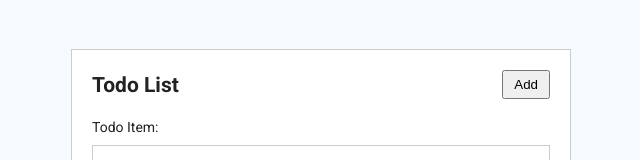
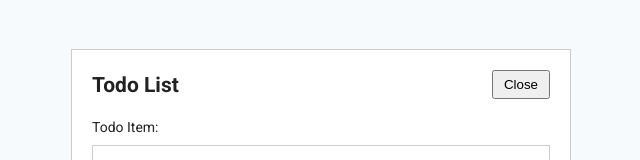
Before and after one commit to kalvinhart/angular-todo, an Angular app: page / in a window 1280 px wide. Both pictures are taken after a click on the button "Add". Shown: the part 244-404 px from the top of the page, without its empty margins (319-959 px from the left). Built offline with nearby package versions, Linux system fonts and the light colour scheme.

Commit message:
added form toggling through ui service

```diff
--- a/src/app/components/header/header.component.html
+++ b/src/app/components/header/header.component.html
@@ -1,4 +1,7 @@
 <header class="header">
   <h2>Todo List</h2>
-  <app-button [text]="'Add'"></app-button>
+  <app-button
+    text="{{ showAddForm ? 'Close' : 'Add' }}"
+    [handleClick]="toggleShowForm.bind(this)"
+  ></app-button>
 </header>
--- a/src/app/components/header/header.component.ts
+++ b/src/app/components/header/header.component.ts
@@ -1,15 +1,25 @@
 import { Component, OnInit } from '@angular/core';
+import { Subscription } from 'rxjs';
+import { UiService } from 'src/app/services/ui.service';
 
 @Component({
   selector: 'app-header',
   templateUrl: './header.component.html',
-  styleUrls: ['./header.component.css']
+  styleUrls: ['./header.component.css'],
 })
 export class HeaderComponent implements OnInit {
+  showAddForm: boolean = false;
+  subscription!: Subscription;
 
-  constructor() { }
-
-  ngOnInit(): void {
+  constructor(private uiService: UiService) {
+    this.subscription = this.uiService
+      .onToggle()
+      .subscribe((val) => (this.showAddForm = val));
   }
 
+  ngOnInit(): void {}
+
+  toggleShowForm() {
+    this.uiService.toggleShowForm();
+  }
 }
--- a/src/app/components/todos/todos.component.html
+++ b/src/app/components/todos/todos.component.html
@@ -1,5 +1,8 @@
 <div class="todos-container">
   <app-header></app-header>
-  <app-todo-form (addTask)="handleSubmit($event)"></app-todo-form>
+  <app-todo-form
+    *ngIf="showAddForm"
+    (addTask)="handleSubmit($event)"
+  ></app-todo-form>
   <app-todo-item *ngFor="let todo of todos" [todo]="todo"></app-todo-item>
 </div>
--- a/src/app/components/todos/todos.component.ts
+++ b/src/app/components/todos/todos.component.ts
@@ -1,8 +1,8 @@
 import { Component, OnInit } from '@angular/core';
+import { Subscription } from 'rxjs';
 import { TodoService } from 'src/app/services/todo.service';
+import { UiService } from 'src/app/services/ui.service';
 import { Todo } from 'src/app/types/Todo';
-
-import { NgForm } from '@angular/forms';
 
 import { v4 as uuid } from 'uuid';
 @Component({
@@ -12,8 +12,14 @@ import { v4 as uuid } from 'uuid';
 })
 export class TodosComponent implements OnInit {
   todos: Todo[] = [];
+  showAddForm: boolean = false;
+  subscription!: Subscription;
 
-  constructor(private todoService: TodoService) {}
+  constructor(private todoService: TodoService, private uiService: UiService) {
+    this.subscription = this.uiService
+      .onToggle()
+      .subscribe((val) => (this.showAddForm = val));
+  }
 
   ngOnInit(): void {
     this.todos = this.todoService.getTodos();
```
